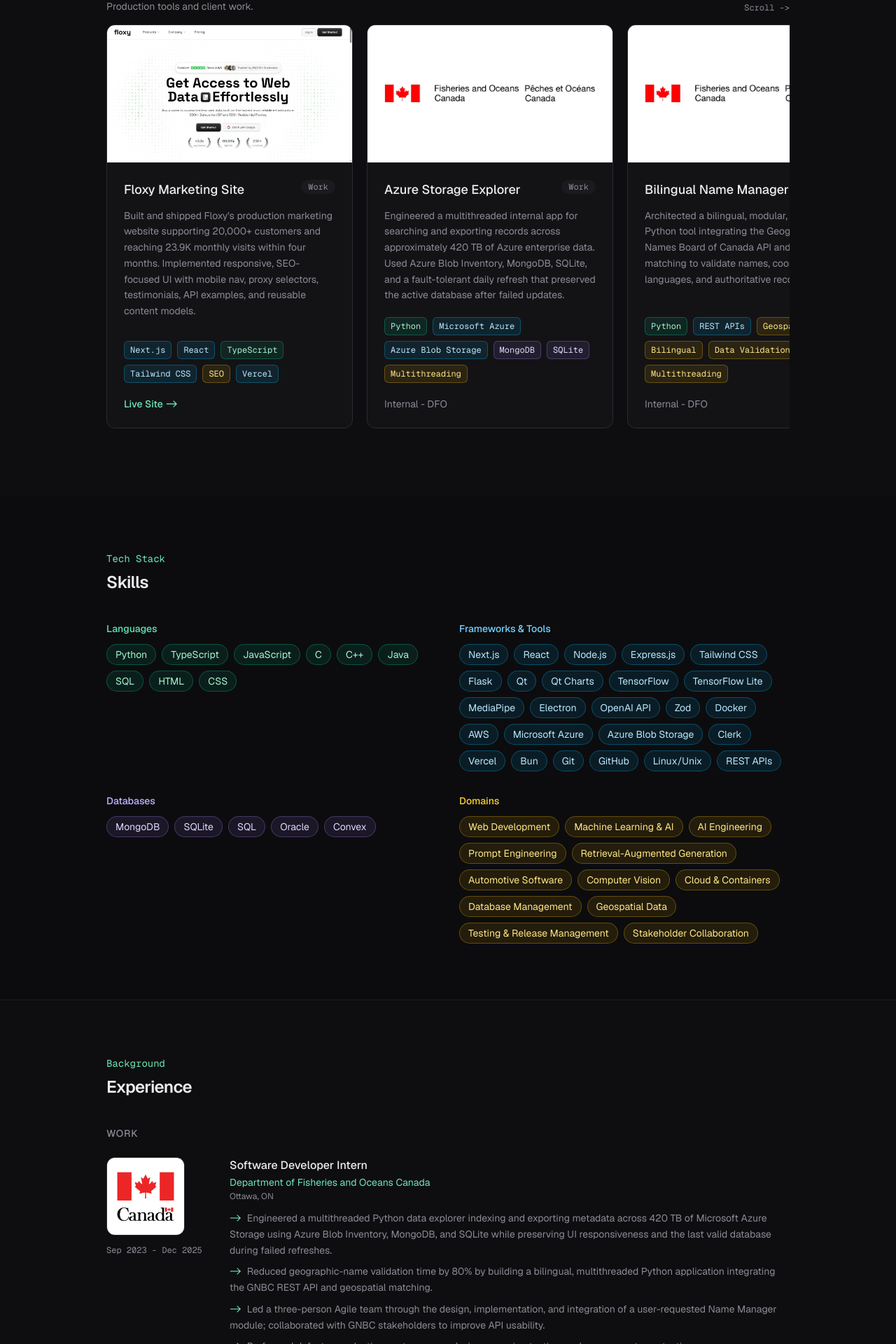
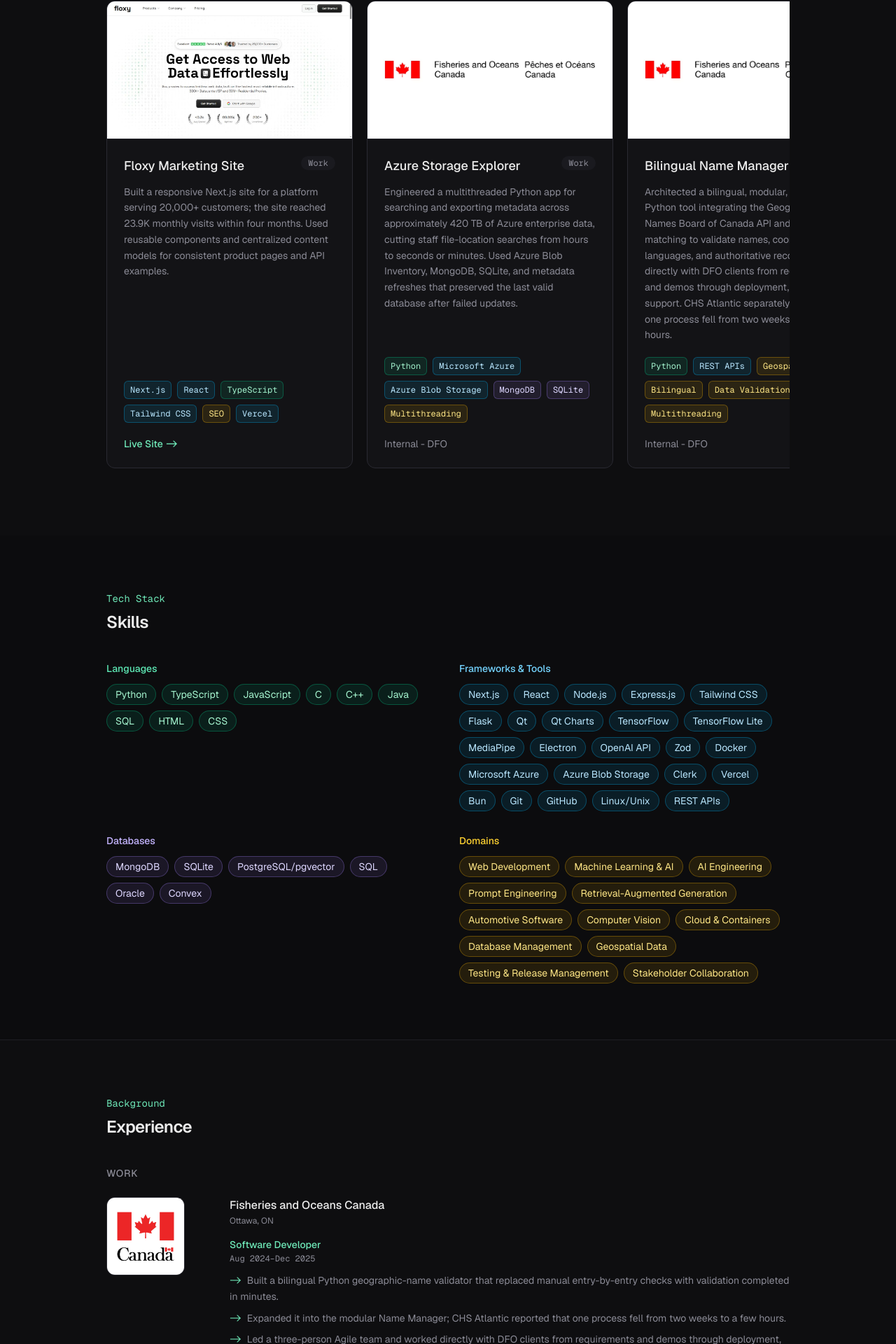
Before and after one commit to khalifehbasiri/khalifeh-portfolio, a Next.js app: page / in a window 1280 px wide. Shown: the part 1611-3531 px from the top of the page at 70% size. Built offline with nearby package versions, Linux system fonts and the light colour scheme.

Commit message:
Update portfolio experience projects and resume

```diff
--- a/app/components/Experience.tsx
+++ b/app/components/Experience.tsx
@@ -1,5 +1,43 @@
 import Image from "next/image";
-import { education, workExperience } from "../data/portfolio";
+import { education, workExperience, type WorkExperience } from "../data/portfolio";
+
+function EmployerEntry({ experience }: { experience: WorkExperience }) {
+  return (
+    <div className="grid grid-cols-[84px_1fr] gap-5 sm:grid-cols-[144px_1fr] sm:gap-8">
+      <div className="relative size-20 overflow-hidden rounded-xl border border-border bg-surface-raised sm:size-28">
+        <Image
+          src={experience.image}
+          alt={experience.imageAlt}
+          fill
+          sizes="(min-width: 640px) 112px, 80px"
+          className={experience.imageFit === "cover" ? "object-cover" : "object-contain"}
+        />
+      </div>
+      <div>
+        <h3 className="font-medium text-foreground">{experience.company}</h3>
+        <p className="mt-0.5 text-xs text-muted">{experience.location}</p>
+        <div className="mt-4 space-y-6">
+          {experience.positions.map((position) => (
+            <div key={position.role + position.period}>
+              <h4 className="text-sm font-medium text-accent">{position.role}</h4>
+              <p className="mt-0.5 font-mono text-xs text-muted">{position.period}</p>
+              <ul className="mt-3 space-y-2">
+                {position.highlights.map((highlight) => (
+                  <li
+                    key={highlight}
+                    className="text-sm leading-relaxed text-muted before:mr-2 before:text-accent before:content-['->']"
+                  >
+                    {highlight}
+                  </li>
+                ))}
+              </ul>
+            </div>
+          ))}
+        </div>
+      </div>
+    </div>
+  );
+}
 
 function TimelineEntry({
   period,
@@ -78,17 +116,7 @@
             </h3>
             <div className="space-y-10">
               {workExperience.map((item) => (
-                <TimelineEntry
-                  key={item.company + item.period}
-                  period={item.period}
-                  title={item.role}
-                  subtitle={item.company}
-                  location={item.location}
-                  highlights={item.highlights}
-                  image={item.image}
-                  imageAlt={item.imageAlt}
-                  imageFit={item.imageFit}
-                />
+                <EmployerEntry key={item.company} experience={item} />
               ))}
             </div>
           </div>
--- a/app/data/portfolio.ts
+++ b/app/data/portfolio.ts
@@ -20,14 +20,16 @@
 };
 
 export type WorkExperience = {
-  role: string;
   company: string;
   location: string;
-  period: string;
   image: string;
   imageAlt: string;
   imageFit?: "cover" | "contain";
+  positions: {
+    role: string;
+    period: string;
     highlights: string[];
+  }[];
 };
 
 export type Education = {
@@ -54,7 +56,7 @@
     id: "zdash",
     title: "ZDash",
     description:
-      "Engineered a Windows diagnostics platform for Nissan and Infiniti CONSULT-I ECUs with 9600-baud serial handshakes, framed-stream decoding for up to 22 channels, guarded fault-code workflows, and SQLite/WAL session recording. Integrated OpenAI Responses with complete vehicle context, Zod-validated human-approved tools, and grounded RAG workflows for service documentation.",
+      "Building a Windows diagnostics app for Nissan and Infiniti CONSULT-I ECUs with live telemetry and guarded fault-code workflows. Integrated an AI assistant with Zod-validated, user-approved tools; prototyped Retrieval-Augmented Generation (RAG) over 8,618 service-manual pages using PostgreSQL/pgvector hybrid search and page-level citations.",
     image: "/images/projects/zdash-webpage.png",
     imageAlt:
       "ZDash website showing a classic Nissan 300ZX, live vehicle telemetry, and automotive ownership features",
@@ -63,10 +65,10 @@
       "React",
       "Electron",
       "SQLite",
+      "PostgreSQL/pgvector",
       "OpenAI API",
-      "Zod",
-      "Automotive Diagnostics",
       "AI Engineering",
+      "RAG",
     ],
     links: [
       {
@@ -114,7 +116,7 @@
     id: "sign-language-translator",
     title: "Real-Time Sign Language Translator",
     description:
-      "Built a real-time ASL translation system that converts 21 MediaPipe hand landmarks into 63-feature prediction vectors. Served confidence-scored TensorFlow Lite inference through a Flask API with a live React webcam interface.",
+      "Built a real-time ASL alphabet recognizer that converts 21 MediaPipe hand landmarks into 63-feature prediction vectors. Served confidence-scored TensorFlow Lite inference through a Flask API with a live React webcam interface.",
     image: "/images/projects/sign-language-translator.png",
     imageAlt: "SignTranslate AI project website",
     tags: [
@@ -181,7 +183,7 @@
     id: "floxy-landing-page",
     title: "Floxy Marketing Site",
     description:
-      "Built and shipped Floxy's production marketing website supporting 20,000+ customers and reaching 23.9K monthly visits within four months. Implemented responsive, SEO-focused UI with mobile nav, proxy selectors, testimonials, API examples, and reusable content models.",
+      "Built a responsive Next.js site for a platform serving 20,000+ customers; the site reached 23.9K monthly visits within four months. Used reusable components and centralized content models for consistent product pages and API examples.",
     image: "/images/projects/floxy-marketing-site.png",
     imageAlt: "Floxy marketing website",
     tags: ["Next.js", "React", "TypeScript", "Tailwind CSS", "SEO", "Vercel"],
@@ -197,7 +199,7 @@
     id: "storage-explorer",
     title: "Azure Storage Explorer",
     description:
-      "Engineered a multithreaded internal app for searching and exporting records across approximately 420 TB of Azure enterprise data. Used Azure Blob Inventory, MongoDB, SQLite, and a fault-tolerant daily refresh that preserved the active database after failed updates.",
+      "Engineered a multithreaded Python app for searching and exporting metadata across approximately 420 TB of Azure enterprise data, cutting staff file-location searches from hours to seconds or minutes. Used Azure Blob Inventory, MongoDB, SQLite, and metadata refreshes that preserved the last valid database after failed updates.",
     image: "/images/brand/dfo-project-sharp.webp",
     imageAlt: "Fisheries and Oceans Canada logo",
     imageFit: "cover",
@@ -217,7 +219,7 @@
     id: "geo-names-validator",
     title: "Bilingual Name Manager",
     description:
-      "Architected a bilingual, modular, multithreaded Python tool integrating the Geographical Names Board of Canada API and geospatial matching to validate names, coordinates, languages, and authoritative records.",
+      "Architected a bilingual, modular, multithreaded Python tool integrating the Geographical Names Board of Canada API and geospatial matching to validate names, coordinates, languages, and authoritative records. Worked directly with DFO clients from requirements and demos through deployment, training, and support. CHS Atlantic separately reported that one process fell from two weeks to a few hours.",
     image: "/images/brand/dfo-project-sharp.webp",
     imageAlt: "Fisheries and Oceans Canada logo",
     imageFit: "cover",
@@ -268,7 +270,6 @@
       "OpenAI API",
       "Zod",
       "Docker",
-      "AWS",
       "Microsoft Azure",
       "Azure Blob Storage",
       "Clerk",
@@ -282,7 +283,7 @@
   },
   {
     label: "Databases",
-    skills: ["MongoDB", "SQLite", "SQL", "Oracle", "Convex"],
+    skills: ["MongoDB", "SQLite", "PostgreSQL/pgvector", "SQL", "Oracle", "Convex"],
   },
   {
     label: "Domains",
@@ -305,42 +306,61 @@
 
 export const workExperience: WorkExperience[] = [
   {
-    role: "Software Developer Intern",
-    company: "Department of Fisheries and Oceans Canada",
+    company: "Fisheries and Oceans Canada",
     location: "Ottawa, ON",
-    period: "Sep 2023 - Dec 2025",
     image: "/images/brand/dfo-canada-mark.png",
     imageAlt: "Government of Canada logo",
     imageFit: "contain",
+    positions: [
+      {
+        role: "Software Developer",
+        period: "Aug 2024–Dec 2025",
         highlights: [
-      "Engineered a multithreaded Python data explorer indexing and exporting metadata across 420 TB of Microsoft Azure Storage using Azure Blob Inventory, MongoDB, and SQLite while preserving UI responsiveness and the last valid database during failed refreshes.",
-      "Reduced geographic-name validation time by 80% by building a bilingual, multithreaded Python application integrating the GNBC REST API and geospatial matching.",
-      "Led a three-person Agile team through the design, implementation, and integration of a user-requested Name Manager module; collaborated with GNBC stakeholders to improve API usability.",
-      "Performed defect reproduction, root-cause analysis, regression testing, and user-acceptance testing across multithreading, REST API, database, and geospatial workflows; validated staged releases with users across DFO's five regions and the Canadian Coast Guard.",
+          "Built a bilingual Python geographic-name validator that replaced manual entry-by-entry checks with validation completed in minutes.",
+          "Expanded it into the modular Name Manager; CHS Atlantic reported that one process fell from two weeks to a few hours.",
+          "Led a three-person Agile team and worked directly with DFO clients from requirements and demos through deployment, training, and support.",
         ],
       },
       {
-    role: "Freelance Frontend Developer",
+        role: "Programmer",
+        period: "Sep 2023–Aug 2024",
+        highlights: [
+          "Built a multithreaded Python Storage Explorer for metadata across an approximately 420 TB Azure storage estate, cutting staff file-location searches from hours to seconds or minutes.",
+          "Kept searches responsive during updates and preserved the last valid database when a refresh failed.",
+        ],
+      },
+    ],
+  },
+  {
     company: "Floxy",
     location: "Remote",
-    period: "Mar 2025 - May 2025",
     image: "/images/brand/floxy-logo.png",
     imageAlt: "Floxy logo",
+    positions: [
+      {
+        role: "Freelance Frontend Developer",
+        period: "Mar 2025 - May 2025",
         highlights: [
           "Built and shipped a responsive Next.js marketing site supporting 20,000+ customers and reaching 23.9K monthly visits within four months of launch.",
           "Implemented mobile navigation, a proxy-type selector, auto-scrolling testimonials, language-specific API examples with copy-to-clipboard, reusable components, and centralized content models.",
         ],
       },
+    ],
+  },
+  {
+    company: "Tahan Business Services Inc.",
+    location: "Ottawa, ON",
+    image: "/images/experience/tahan.svg",
+    imageAlt: "Tahan Business Services branded visual",
+    positions: [
       {
         role: "System Administrator Intern",
-    company: "Tahan Business Services Inc.",
-    location: "Ottawa, ON",
         period: "May 2023 - Aug 2023",
-    image: "/images/experience/tahan.svg",
-    imageAlt: "Tahan Business Services branded visual",
         highlights: [
           "Managed Microsoft Cloud infrastructure with automated real-time backups, on-site hardware/software support, and computer configuration.",
           "Tracked corporate financials using Excel (bank statements, payroll, taxes) and handled administrative operations including scheduling and client communications.",
+        ],
+      },
     ],
   },
 ];
--- a/app/lib/tech-stack-colors.ts
+++ b/app/lib/tech-stack-colors.ts
@@ -33,6 +33,7 @@
   "Automotive Software": "Domains",
   "Automotive Diagnostics": "Domains",
   "AI Integration": "Domains",
+  RAG: "Domains",
   SEO: "Domains",
   Multithreading: "Domains",
   Geospatial: "Domains",
```
Also changed, not shown: 1 other file (tests, documents, lock files or other folders). Lines whose indentation alone changed are shown as unchanged.
